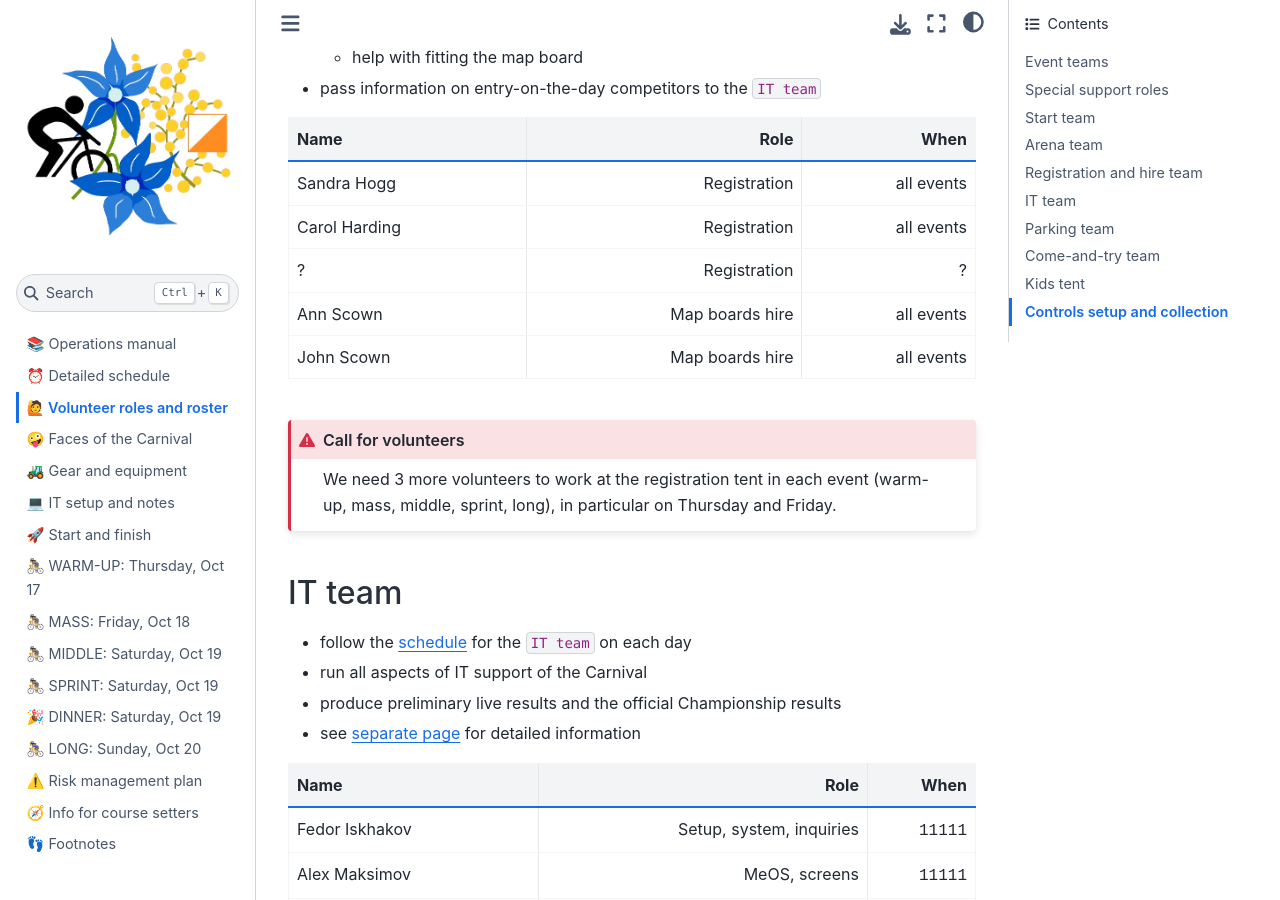
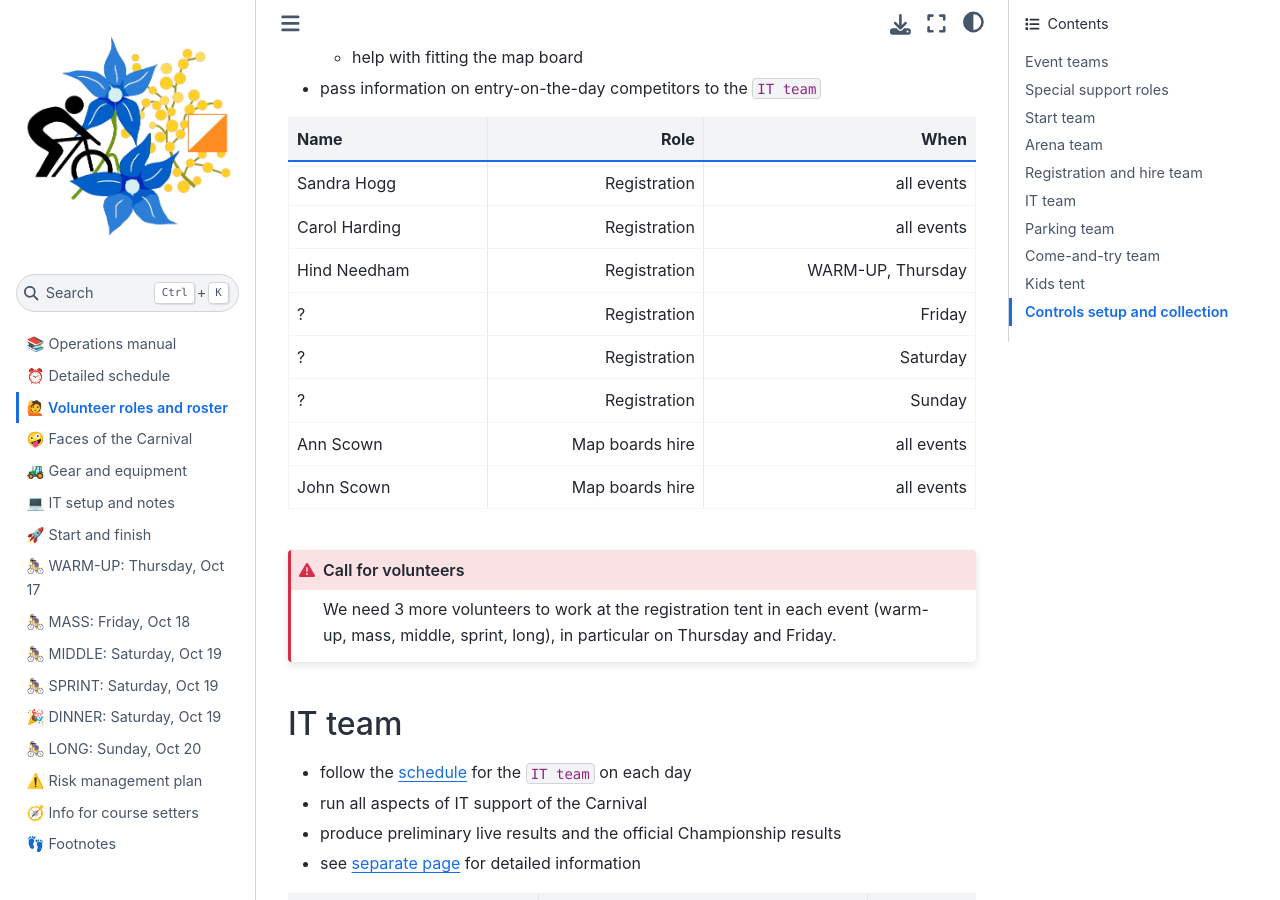
Before and after one commit to fediskhakov/mtbo2024champ, a Jupyter Book: the page built from 02.people.md, in a window 1280 px wide and 900 px high, scrolled down 5071 px. Built offline with Jupyter Book 1.0.4 settings and Sphinx 7.4.7 and the Sphinx Book theme 1.1.4, drawn with Linux system fonts in a browser that asks for light colours; some of the changed text lies outside the part shown.

Commit message:
Volunteers update

```diff
--- a/02.people.md
+++ b/02.people.md
@@ -54,7 +54,7 @@
 | Ariadna Iskhakova | Design | yes |
 | Veronika Iskhakova | Presentations Assistant | yes |
 | John Harding | Photography | yes |
-| Kelvin Meng | Photography | ? |
+| Kelvin Meng | Photography | Saturday, Sunday |
 | Tom De Jong | Photography | ? |
 | Tash Thackray  | Photography | dinner? |
 
@@ -158,7 +158,10 @@
 |:-|-:|-:|
 | Sandra Hogg | Registration | all events |
 | Carol Harding | Registration | all events |
-| ? | Registration | ? |
+| Hind Needham | Registration | WARM-UP, Thursday |
+| ? | Registration | Friday |
+| ? | Registration | Saturday |
+| ? | Registration | Sunday |
 | Ann Scown | Map boards hire | all events |
 | John Scown | Map boards hire | all events |
 
@@ -255,10 +258,12 @@
 - watch after the kids while their parents are competing
 - play orienteering games and activities
 
-| Name | Contact | Role | When |
-|:-|-|-:|-:|
-| ? | | Supervisor | ? |
-| ? | | Supervisor | ? |
+| Name | Role | When |
+|:-|-:|-:|
+| Ksenia Maksimova | Supervisor | Thursday |
+| Hind Needham | Supervisor | Friday |
+| ? | Supervisor | Saturday |
+| ? | Supervisor | Sunday |
 
 :::{admonition} Call for volunteers
 :class: danger
```
